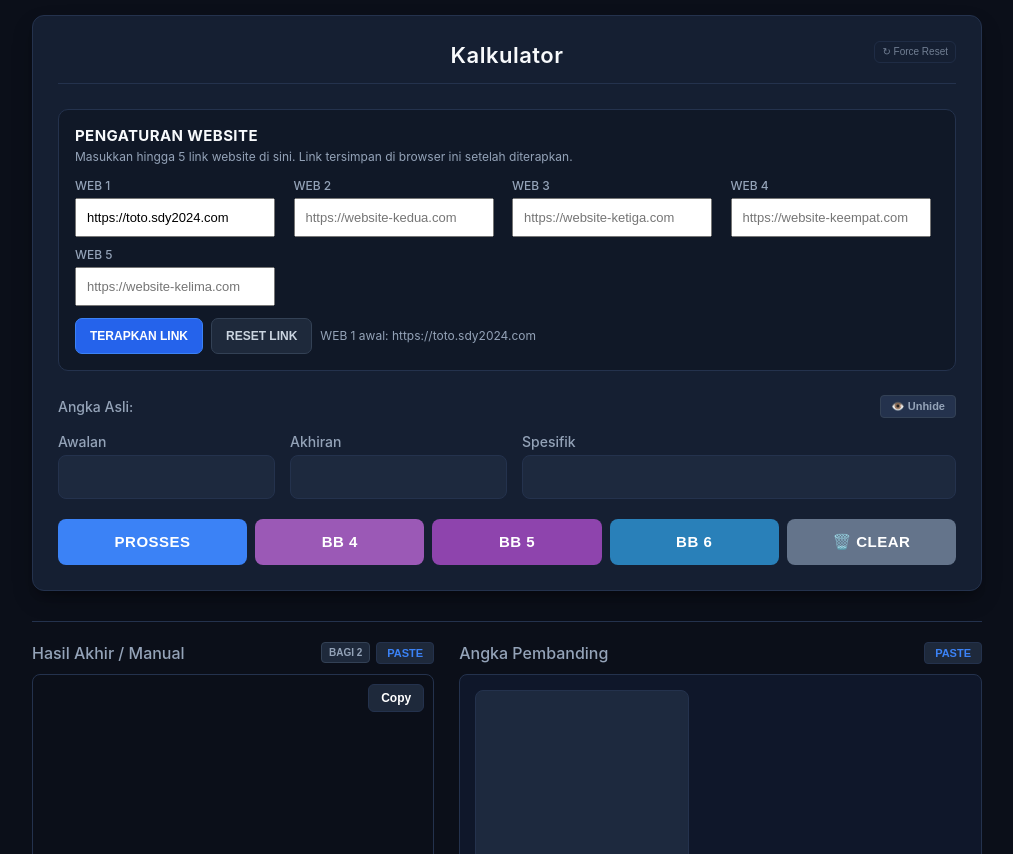
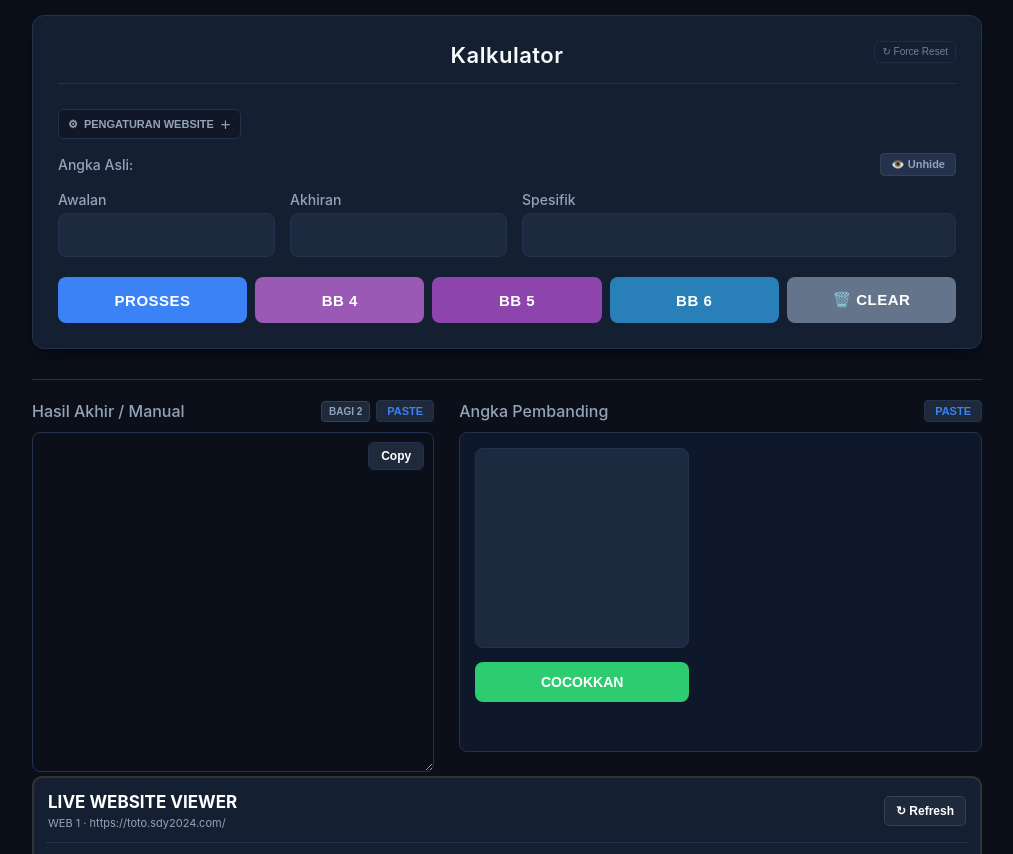
Before and after one commit to Vi-iLs/Type-And-Shoot, a plain HTML site: page dashboard.html in a window 1280 px wide. Shown: the top 854 px of the page, without its empty margins (133-1146 px from the left). Drawn offline with Linux system fonts and the light colour scheme.

Commit message:
Compact and collapsible website URL settings

```diff
--- a/dashboard.html
+++ b/dashboard.html
@@ -295,61 +295,90 @@
             .floating-nav { display: none; }
         }
 
-        /* Multi-Web Viewer: pengaturan URL di bagian atas dashboard */
+        /* Pengaturan URL website: ringkas dan tertutup secara default */
         .web-url-panel {
-            margin: 0 0 24px;
-            padding: 16px;
+            margin: 0 0 14px;
+            padding: 0;
+            border: 0;
+            background: transparent;
+        }
+        .web-url-toggle {
+            display: inline-flex;
+            align-items: center;
+            gap: 6px;
             border: 1px solid var(--border-color);
-            border-radius: 10px;
+            border-radius: 6px;
+            padding: 6px 9px;
+            color: #94a3b8;
             background: #101827;
+            font-size: 11px;
+            font-weight: 600;
+            cursor: pointer;
+        }
+        .web-url-toggle:hover,
+        .web-url-toggle[aria-expanded="true"] {
+            color: var(--text-color);
+            border-color: #3b82f6;
+        }
+        .web-url-panel-content {
+            display: none;
+            max-width: 100%;
+            margin-top: 8px;
+            padding: 10px;
+            border: 1px solid var(--border-color);
+            border-radius: 8px;
+            background: #101827;
+        }
+        .web-url-panel.is-open .web-url-panel-content {
+            display: block;
         }
         .web-url-panel-heading {
             display: flex;
             align-items: center;
-            justify-content: space-between;
-            gap: 12px;
-            margin-bottom: 12px;
+            gap: 8px;
+            margin-bottom: 8px;
         }
         .web-url-panel-heading h2 {
             margin: 0;
             color: var(--text-color);
-            font-size: 15px;
-            letter-spacing: .4px;
+            font-size: 12px;
+            letter-spacing: .2px;
         }
         .web-url-panel-heading p {
-            margin: 4px 0 0;
+            margin: 2px 0 0;
             color: #94a3b8;
-            font-size: 12px;
-            line-height: 1.4;
+            font-size: 10px;
+            line-height: 1.35;
         }
         .web-url-grid {
             display: grid;
-            grid-template-columns: repeat(auto-fit, minmax(190px, 1fr));
-            gap: 10px;
+            grid-template-columns: repeat(auto-fit, minmax(145px, 1fr));
+            gap: 7px;
         }
         .web-url-field label {
-            margin-top: 0;
-            font-size: 12px;
+            margin: 0 0 3px;
+            font-size: 10px;
         }
         .web-url-field input {
             min-width: 0;
-            font-size: 13px;
-            padding: 10px;
+            font-size: 12px;
+            padding: 7px 8px;
+            border-radius: 6px;
         }
         .web-url-actions {
             display: flex;
             align-items: center;
             flex-wrap: wrap;
-            gap: 8px;
-            margin-top: 12px;
+            gap: 6px;
+            margin-top: 8px;
         }
         .web-url-action {
             border: 1px solid #3b82f6;
-            border-radius: 7px;
-            padding: 10px 14px;
+            border-radius: 6px;
+            padding: 7px 10px;
             color: #fff;
             background: #2563eb;
-            font-size: 12px;
+            font-size: 10px;
             font-weight: 700;
             cursor: pointer;
         }
@@ -360,7 +389,7 @@
         }
         #webUrlStatus {
             color: #94a3b8;
-            font-size: 12px;
+            font-size: 10px;
         }
 
         /* Multi-Web Viewer */
@@ -501,11 +530,16 @@
             aria-label="Force Reset">↻ Force Reset</button>
     </div>
 
-    <section class="web-url-panel" aria-labelledby="webUrlPanelTitle">
+    <section class="web-url-panel" id="webUrlPanel" aria-labelledby="webUrlPanelTitle">
+        <button type="button" class="web-url-toggle" id="webUrlToggle"
+            onclick="toggleWebsiteSettings()" aria-expanded="false" aria-controls="webUrlPanelContent">
+            <span aria-hidden="true">⚙</span> PENGATURAN WEBSITE <span id="webUrlToggleIcon" aria-hidden="true">＋</span>
+        </button>
+        <div class="web-url-panel-content" id="webUrlPanelContent" hidden>
             <div class="web-url-panel-heading">
                 <div>
                     <h2 id="webUrlPanelTitle">PENGATURAN WEBSITE</h2>
-                <p>Masukkan hingga 5 link website di sini. Link tersimpan di browser ini setelah diterapkan.</p>
+                    <p>Masukkan hingga 5 link website. Link tersimpan di browser ini setelah diterapkan.</p>
                 </div>
             </div>
             <div class="web-url-grid">
@@ -534,6 +568,7 @@
                 <button type="button" class="web-url-action" onclick="applyWebsiteUrls()">TERAPKAN LINK</button>
                 <button type="button" class="web-url-action secondary" onclick="resetWebsiteUrls()">RESET LINK</button>
                 <span id="webUrlStatus" role="status" aria-live="polite">WEB 1 awal: https://toto.sdy2024.com</span>
+            </div>
         </div>
     </section>
 
@@ -1270,6 +1305,21 @@ function pasteHasilManual() {
 }
 
 
+// Buka/tutup pengaturan URL website (selalu tertutup saat halaman pertama kali dibuka).
+function toggleWebsiteSettings() {
+    const panel = document.getElementById('webUrlPanel');
+    const content = document.getElementById('webUrlPanelContent');
+    const button = document.getElementById('webUrlToggle');
+    const icon = document.getElementById('webUrlToggleIcon');
+    if (!panel || !content || !button) return;
+
+    const isOpen = !panel.classList.contains('is-open');
+    panel.classList.toggle('is-open', isOpen);
+    content.hidden = !isOpen;
+    button.setAttribute('aria-expanded', isOpen ? 'true' : 'false');
+    if (icon) icon.textContent = isOpen ? '−' : '＋';
+}
+
 // MULTI-WEB VIEWER
 const DASHBOARD_WEB_URLS_KEY = 'dashboard1_web_urls_v1';
 const DEFAULT_DASHBOARD_WEB_URLS = ['https://toto.sdy2024.com', '', '', '', ''];
```
Lines whose indentation alone changed are shown as unchanged.
